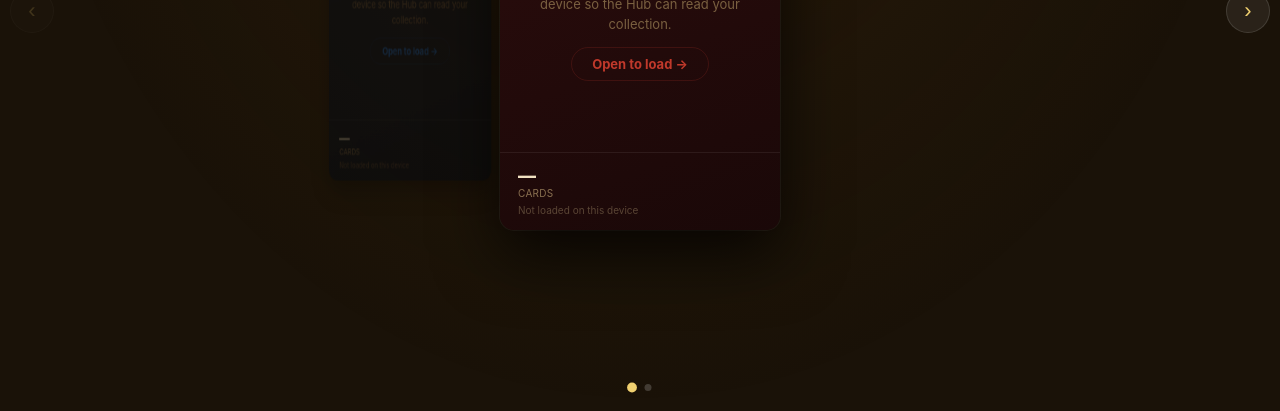
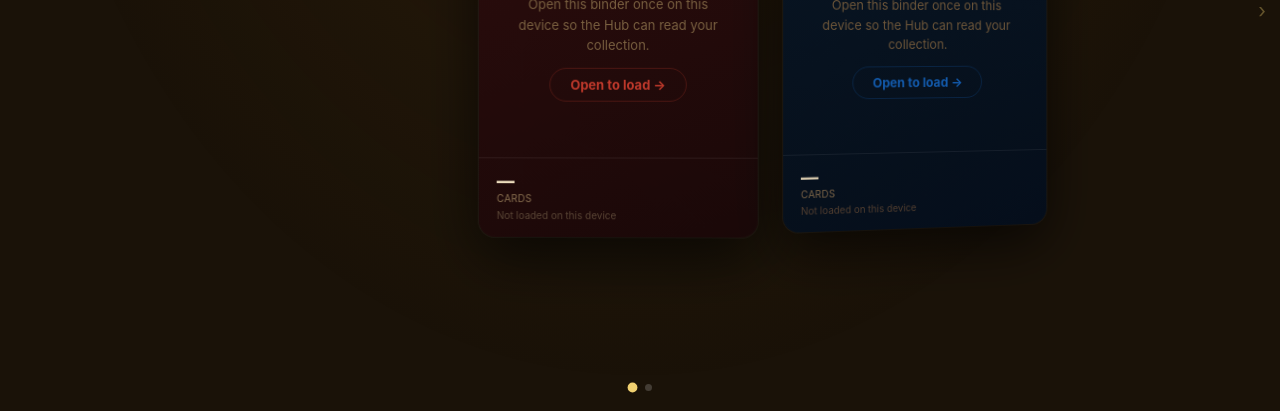
Before and after one commit to claudeaispam-maker/binder-hub, a plain HTML site: page index.html in a window 1280 px wide. Shown: the part 389-800 px from the top of the page. Drawn offline with Linux system fonts and the light colour scheme.

Commit message:
Rework carousel to native iOS scroll-snap feel
Replace absolute-positioned 3D carousel with horizontal scroll
track using scroll-snap-type:x mandatory and native iOS momentum.
Cards peek from the sides (~22px). JS scroll listener applies a
real-time rotateY tilt + scale + brightness to cards as they pass
through the viewport. Dot indicator and hint arrows update on scroll.

Co-Authored-By: Claude Sonnet 4.6 <noreply@anthropic.com>

```diff
--- a/index.html
+++ b/index.html
@@ -14,95 +14,75 @@ body{
   display:flex;
   flex-direction:column;
   align-items:center;
-  justify-content:center;
   min-height:100vh;
+  overflow:hidden;
   position:relative;
-  overflow:hidden;
 }
 body::before{
   content:'';
   position:fixed;inset:0;
-  background:radial-gradient(ellipse at 50% 0%,rgba(80,50,10,0.3) 0%,transparent 70%);
-  pointer-events:none;
+  background:radial-gradient(ellipse at 50% 0%,rgba(80,50,10,0.3) 0%,transparent 68%);
+  pointer-events:none;z-index:0;
 }
 
 /* ── Header ── */
 .hubHeader{
-  position:fixed;top:0;left:0;right:0;
-  padding:14px 20px 10px;
+  position:relative;z-index:10;
+  flex-shrink:0;
+  padding:16px 20px 10px;
   text-align:center;
-  z-index:20;
-  background:linear-gradient(to bottom,rgba(26,18,8,0.95) 70%,transparent);
+  width:100%;
 }
-.hubHeader h1{font-size:19px;color:#f0d070;font-weight:800;letter-spacing:.5px;text-shadow:0 2px 8px rgba(0,0,0,0.6);}
-.hubHeader p{font-size:11px;color:#8a7050;margin-top:2px;letter-spacing:.3px;}
+.hubHeader h1{font-size:19px;color:#f0d070;font-weight:800;letter-spacing:.4px;text-shadow:0 2px 8px rgba(0,0,0,0.6);}
+.hubHeader p{font-size:11px;color:#8a7050;margin-top:2px;letter-spacing:.2px;}
 
-/* ── Carousel wrap ── */
+/* ── Scroll track ── */
 .carouselWrap{
+  flex:1;
   width:100%;
-  flex:1;
+  overflow:hidden;
+  position:relative;z-index:1;
   display:flex;
   align-items:center;
-  justify-content:center;
-  perspective:900px;
-  padding:70px 0 72px;
 }
-.carousel{
-  position:relative;
-  width:300px;
-  height:460px;
+.carouselTrack{
+  display:flex;
+  align-items:center;
+  overflow-x:scroll;
+  scroll-snap-type:x mandatory;
+  -webkit-overflow-scrolling:touch;
+  overscroll-behavior-x:contain;
+  scrollbar-width:none;
+  gap:20px;
+  /* padding centers the first/last card with equal peek on both sides */
+  padding:16px calc(50vw - 140px - 22px);
+  width:100%;
+  height:100%;
 }
+.carouselTrack::-webkit-scrollbar{display:none}
 
 /* ── Binder card ── */
 .binderCard{
-  position:absolute;
-  left:0;top:0;
+  flex-shrink:0;
   width:280px;
-  height:450px;
-  border-radius:14px;
+  min-height:420px;
+  max-height:460px;
+  border-radius:16px;
   display:flex;
   flex-direction:column;
   overflow:hidden;
-  transition:transform .45s cubic-bezier(0.34,1.1,0.64,1), opacity .4s ease, filter .4s ease, box-shadow .4s ease;
-  transform-origin:center center;
-  backface-visibility:hidden;
-  will-change:transform,opacity;
+  scroll-snap-align:center;
+  /* transitions handle smooth tilts during JS-driven scroll feedback */
+  will-change:transform,filter;
+  box-shadow:0 20px 60px rgba(0,0,0,0.65),0 0 0 1px rgba(255,255,255,0.07);
+  cursor:pointer;
   user-select:none;
-}
-.binderCard.active{
-  transform:translateX(10px) rotateY(0deg) scale(1);
-  opacity:1;
-  filter:none;
-  z-index:3;
-  box-shadow:0 24px 64px rgba(0,0,0,0.75),0 0 0 1px rgba(255,255,255,0.08);
-}
-.binderCard.prev{
-  transform:translateX(-220px) rotateY(42deg) scale(0.78);
-  opacity:0.5;
-  filter:brightness(0.55);
-  z-index:2;
-  box-shadow:0 12px 32px rgba(0,0,0,0.5);
-  cursor:pointer;
-}
-.binderCard.next{
-  transform:translateX(240px) rotateY(-42deg) scale(0.78);
-  opacity:0.5;
-  filter:brightness(0.55);
-  z-index:2;
-  box-shadow:0 12px 32px rgba(0,0,0,0.5);
-  cursor:pointer;
-}
-.binderCard.hidden{
-  transform:translateX(10px) rotateY(0deg) scale(0.65);
-  opacity:0;
-  pointer-events:none;
-  z-index:1;
 }
 
 /* Spine (top bar) */
 .cardSpine{
   flex-shrink:0;
-  height:56px;
+  height:54px;
   display:flex;align-items:center;justify-content:space-between;
   padding:0 18px;
   position:relative;
@@ -125,11 +105,10 @@ body::before{
   background:rgba(0,0,0,0.25);
 }
 .thumb{
-  aspect-ratio:0.714;
+  aspect-ratio:.714;
   border-radius:5px;
   overflow:hidden;
   background:#1e1508;
-  position:relative;
 }
 .thumb img{width:100%;height:100%;object-fit:cover;display:block;}
 .thumb.empty{
@@ -140,26 +119,24 @@ body::before{
 /* Footer */
 .cardFooter{
   flex-shrink:0;
-  padding:12px 18px 14px;
+  padding:12px 18px 16px;
   display:flex;justify-content:space-between;align-items:flex-end;
   border-top:1px solid rgba(255,255,255,0.07);
 }
-.footLeft{}
-.statRow{display:flex;gap:16px;}
 .stat .val{font-size:18px;font-weight:800;color:#f0e0c0;}
 .stat .lbl{font-size:10px;color:#8a7050;margin-top:1px;letter-spacing:.3px;}
+.statRow{display:flex;gap:16px;}
 .lastUpd{font-size:10px;color:#5a4535;margin-top:5px;}
 .openBtn{
-  padding:9px 20px;
-  border:none;border-radius:22px;
+  padding:10px 22px;
+  border:none;border-radius:24px;
   font-size:13px;font-weight:700;letter-spacing:.3px;
   cursor:pointer;color:#fff;
   box-shadow:0 4px 16px rgba(0,0,0,0.4);
-  transition:transform .15s,box-shadow .15s,filter .15s;
+  transition:transform .15s,filter .15s;
   flex-shrink:0;
 }
-.openBtn:hover{transform:scale(1.06);filter:brightness(1.1);}
-.openBtn:active{transform:scale(0.97);}
+.openBtn:active{transform:scale(0.95);}
 
 /* Not-loaded state */
 .notLoaded{
@@ -174,60 +151,49 @@ body::before{
   padding:8px 20px;border-radius:20px;border:1px solid;
   transition:filter .15s;
 }
-.notLoaded a:hover{filter:brightness(1.2);}
-
-/* ── Nav buttons ── */
-.navBtn{
-  position:fixed;top:50%;transform:translateY(-50%);
-  width:44px;height:44px;
-  background:rgba(255,255,255,0.07);
-  border:1px solid rgba(255,255,255,0.12);
-  border-radius:50%;
-  font-size:22px;line-height:1;color:#f0d070;
-  cursor:pointer;
-  display:flex;align-items:center;justify-content:center;
-  z-index:20;
-  transition:background .15s,transform .15s,opacity .2s;
-  user-select:none;
-}
-.navBtn:hover:not(:disabled){background:rgba(255,255,255,0.14);transform:translateY(-50%) scale(1.1);}
-.navBtn:disabled{opacity:.18;cursor:default;pointer-events:none;}
-#prevBtn{left:10px;}
-#nextBtn{right:10px;}
 
 /* ── Dots ── */
 .dots{
-  position:fixed;bottom:20px;left:50%;transform:translateX(-50%);
-  display:flex;gap:9px;z-index:20;align-items:center;
+  flex-shrink:0;
+  padding:14px 0 20px;
+  display:flex;gap:9px;z-index:10;
+  align-items:center;justify-content:center;
+  position:relative;
 }
 .dot{
   width:7px;height:7px;border-radius:50%;
   background:rgba(255,255,255,0.18);
   cursor:pointer;
-  transition:background .2s,transform .2s,width .2s;
+  transition:background .2s,transform .2s;
 }
 .dot.active{background:#f0d070;transform:scale(1.4);}
 
-/* ── Add binder link ── */
-.addBinder{
-  position:fixed;bottom:46px;left:50%;transform:translateX(-50%);
-  font-size:11px;color:#5a4535;
-  z-index:20;white-space:nowrap;
+/* ── Nav hint arrows (subtle, edges of screen) ── */
+.navHint{
+  position:fixed;top:50%;
+  transform:translateY(-50%);
+  width:36px;height:72px;
+  display:flex;align-items:center;justify-content:center;
+  font-size:20px;color:rgba(240,208,112,0.35);
+  z-index:20;pointer-events:none;
+  transition:opacity .3s;
 }
+#hintLeft{left:0;}
+#hintRight{right:0;}
 </style>
 </head>
 <body>
 
 <div class="hubHeader">
   <h1>🗂 Card Binder Hub</h1>
-  <p>Flip through your collection</p>
+  <p>Swipe to browse your collection</p>
 </div>
 
-<button class="navBtn" id="prevBtn">‹</button>
-<button class="navBtn" id="nextBtn">›</button>
+<div id="hintLeft"  class="navHint">‹</div>
+<div id="hintRight" class="navHint">›</div>
 
 <div class="carouselWrap">
-  <div class="carousel" id="carousel"></div>
+  <div class="carouselTrack" id="carouselTrack"></div>
 </div>
 
 <div class="dots" id="dots"></div>
@@ -254,36 +220,34 @@ const BINDERS = [
 ];
 
 /* ── Helpers ─────────────────────────────────────────────── */
-function loadData(key) {
-  try { const r = localStorage.getItem(key); return r ? JSON.parse(r) : null; }
-  catch(e) { return null; }
+function loadData(key){
+  try{ const r = localStorage.getItem(key); return r ? JSON.parse(r) : null; }catch(e){ return null; }
 }
-
-function getStats(data) {
+function getStats(data){
   const cards = [];
   let lastTs = null;
-  (data?.pages || []).forEach(page =>
-    (page || []).forEach(slot => {
-      if (!slot) return;
+  (data?.pages||[]).forEach(page =>
+    (page||[]).forEach(slot => {
+      if(!slot) return;
       cards.push(slot);
-      if (slot.addedAt && (!lastTs || slot.addedAt > lastTs)) lastTs = slot.addedAt;
+      if(slot.addedAt && (!lastTs || slot.addedAt > lastTs)) lastTs = slot.addedAt;
     })
   );
-  const images = cards.filter(c => c.image).slice(0, 6).map(c => c.image);
-  const value  = cards.reduce((s, c) => s + (Number(c.price) || 0), 0);
-  return { count: cards.length, value, images, lastTs };
+  return {
+    count:   cards.length,
+    value:   cards.reduce((s,c) => s + (Number(c.price)||0), 0),
+    images:  cards.filter(c=>c.image).slice(0,6).map(c=>c.image),
+    lastTs,
+  };
 }
+function fmtDate(ts){
+  if(!ts) return 'No data yet';
+  return new Date(ts).toLocaleDateString('en-US',{month:'short',day:'numeric',year:'numeric'});
+}
+function fmtVal(v){ return v > 0 ? '$'+v.toFixed(2) : '—'; }
 
-function fmtDate(ts) {
-  if (!ts) return 'No data yet';
-  return new Date(ts).toLocaleDateString('en-US', { month:'short', day:'numeric', year:'numeric' });
-}
-function fmtValue(v) {
-  return v > 0 ? '$' + v.toFixed(2) : '—';
-}
-
-/* ── Build a binder card element ─────────────────────────── */
-function buildCard(binder, index) {
+/* ── Build a card element ────────────────────────────────── */
+function buildCard(binder, index){
   const data  = loadData(binder.key);
   const stats = getStats(data);
 
@@ -299,34 +263,31 @@ function buildCard(binder, index) {
   spine.innerHTML = `<span class="spineName">${binder.name}</span><span class="spineIcon">${binder.icon}</span>`;
   card.appendChild(spine);
 
-  if (!data) {
-    /* Not-loaded state */
+  if(!data){
     const nl = document.createElement('div');
     nl.className = 'notLoaded';
     nl.innerHTML = `
       <div class="nlIcon">📂</div>
       <p>Open this binder once on this device so the Hub can read your collection.</p>
-      <a href="${binder.url}" style="color:${binder.accent};border-color:${binder.accent}30;">Open to load →</a>
+      <a href="${binder.url}" style="color:${binder.accent};border-color:${binder.accent}44;">Open to load →</a>
     `;
     card.appendChild(nl);
-
     const footer = document.createElement('div');
     footer.className = 'cardFooter';
-    footer.innerHTML = `<div class="footLeft"><div class="statRow"><div class="stat"><div class="val">—</div><div class="lbl">CARDS</div></div></div><div class="lastUpd">Not loaded on this device</div></div>`;
+    footer.innerHTML = `<div><div class="statRow"><div class="stat"><div class="val">—</div><div class="lbl">CARDS</div></div></div><div class="lastUpd">Not loaded on this device</div></div>`;
     card.appendChild(footer);
   } else {
-    /* Thumbnail grid */
     const grid = document.createElement('div');
     grid.className = 'thumbGrid';
-    for (let i = 0; i < 6; i++) {
+    for(let i=0;i<6;i++){
       const cell = document.createElement('div');
-      if (stats.images[i]) {
+      if(stats.images[i]){
         cell.className = 'thumb';
         const img = document.createElement('img');
         img.src = stats.images[i];
         img.loading = 'lazy';
         img.alt = '';
-        img.onerror = () => { cell.className = 'thumb empty'; cell.innerHTML = '?'; };
+        img.onerror = () => { cell.className='thumb empty'; cell.innerHTML='?'; };
         cell.appendChild(img);
       } else {
         cell.className = 'thumb empty';
@@ -336,98 +297,100 @@ function buildCard(binder, index) {
     }
     card.appendChild(grid);
 
-    /* Footer */
     const footer = document.createElement('div');
     footer.className = 'cardFooter';
+    const btn = document.createElement('button');
+    btn.className = 'openBtn';
+    btn.style.background = binder.accent;
+    btn.textContent = 'Open →';
+    btn.addEventListener('click', e => { e.stopPropagation(); window.location.href = binder.url; });
     footer.innerHTML = `
-      <div class="footLeft">
+      <div>
         <div class="statRow">
           <div class="stat"><div class="val">${stats.count}</div><div class="lbl">CARDS</div></div>
-          <div class="stat"><div class="val">${fmtValue(stats.value)}</div><div class="lbl">VALUE</div></div>
+          <div class="stat"><div class="val">${fmtVal(stats.value)}</div><div class="lbl">VALUE</div></div>
         </div>
         <div class="lastUpd">Updated ${fmtDate(stats.lastTs)}</div>
       </div>
-      <button class="openBtn" style="background:${binder.accent};">Open →</button>
     `;
-    footer.querySelector('.openBtn').addEventListener('click', (e) => {
-      e.stopPropagation();
-      window.location.href = binder.url;
-    });
+    footer.appendChild(btn);
     card.appendChild(footer);
   }
-
-  /* Clicking a non-active card navigates to it */
-  card.addEventListener('click', () => {
-    const i = parseInt(card.dataset.index);
-    if (i !== current) navigateTo(i);
-  });
-
   return card;
 }
 
-/* ── Carousel logic ──────────────────────────────────────── */
-let current = 0;
-const cards = [];
-const carousel = document.getElementById('carousel');
-const dotsEl   = document.getElementById('dots');
+/* ── Init cards & dots ───────────────────────────────────── */
+const track  = document.getElementById('carouselTrack');
+const dotsEl = document.getElementById('dots');
+const cards  = [];
+let current  = 0;
 
 BINDERS.forEach((binder, i) => {
   const card = buildCard(binder, i);
   cards.push(card);
-  carousel.appendChild(card);
+  track.appendChild(card);
 
   const dot = document.createElement('div');
-  dot.className = 'dot' + (i === 0 ? ' active' : '');
-  dot.addEventListener('click', () => navigateTo(i));
+  dot.className = 'dot' + (i===0?' active':'');
+  dot.addEventListener('click', () => scrollToCard(i));
   dotsEl.appendChild(dot);
 });
 
-function cardClass(cardIdx) {
-  const diff = cardIdx - current;
-  const total = cards.length;
-  if (diff === 0) return 'active';
-  if (diff === -1 || (current === 0 && cardIdx === total - 1)) return 'prev';
-  if (diff ===  1 || (current === total - 1 && cardIdx === 0)) return 'next';
-  return 'hidden';
+/* ── Scroll to a card (smooth, iOS-native) ───────────────── */
+function scrollToCard(i){
+  cards[i].scrollIntoView({ behavior:'smooth', inline:'center', block:'nearest' });
 }
 
-function updatePositions() {
-  cards.forEach((card, i) => {
-    card.className = 'binderCard ' + cardClass(i);
-  });
-  document.querySelectorAll('.dot').forEach((d, i) => {
-    d.classList.toggle('active', i === current);
-  });
-  document.getElementById('prevBtn').disabled = current === 0;
-  document.getElementById('nextBtn').disabled = current === cards.length - 1;
+/* ── 3D tilt + dot sync on scroll ───────────────────────── */
+let rafId = null;
+function onScroll(){
+  if(rafId) cancelAnimationFrame(rafId);
+  rafId = requestAnimationFrame(applyTilts);
 }
 
-function navigateTo(i) {
-  current = i;
-  updatePositions();
+function applyTilts(){
+  const trackRect = track.getBoundingClientRect();
+  const center    = trackRect.left + trackRect.width / 2;
+  let   closestI  = 0;
+  let   closestD  = Infinity;
+
+  cards.forEach((card, i) => {
+    const r    = card.getBoundingClientRect();
+    const cCtr = r.left + r.width / 2;
+    const off  = (cCtr - center) / trackRect.width;  // -1 … +1
+
+    const angle      = off * 44;
+    const scale      = Math.max(0.80, 1 - Math.abs(off) * 0.22);
+    const brightness = Math.max(0.45, 1 - Math.abs(off) * 0.52);
+
+    card.style.transform = `perspective(900px) rotateY(${angle}deg) scale(${scale})`;
+    card.style.filter    = `brightness(${brightness})`;
+
+    const dist = Math.abs(cCtr - center);
+    if(dist < closestD){ closestD = dist; closestI = i; }
+  });
+
+  /* update dots & hint arrows */
+  if(closestI !== current){
+    current = closestI;
+    dotsEl.querySelectorAll('.dot').forEach((d,i) => d.classList.toggle('active', i===current));
+  }
+  document.getElementById('hintLeft').style.opacity  = current > 0 ? '1' : '0';
+  document.getElementById('hintRight').style.opacity = current < cards.length-1 ? '1' : '0';
 }
 
-document.getElementById('prevBtn').addEventListener('click', () => { if (current > 0) navigateTo(current - 1); });
-document.getElementById('nextBtn').addEventListener('click', () => { if (current < cards.length - 1) navigateTo(current + 1); });
+track.addEventListener('scroll', onScroll, { passive:true });
 
+/* ── Keyboard fallback ───────────────────────────────────── */
 document.addEventListener('keydown', e => {
-  if (e.key === 'ArrowLeft')  { if (current > 0)              navigateTo(current - 1); }
-  if (e.key === 'ArrowRight') { if (current < cards.length-1) navigateTo(current + 1); }
+  if(e.key==='ArrowLeft'  && current>0)              scrollToCard(current-1);
+  if(e.key==='ArrowRight' && current<cards.length-1) scrollToCard(current+1);
 });
 
-let touchStartX = null;
-document.addEventListener('touchstart', e => { touchStartX = e.touches[0].clientX; }, { passive: true });
-document.addEventListener('touchend',   e => {
-  if (touchStartX === null) return;
-  const dx = e.changedTouches[0].clientX - touchStartX;
-  if (Math.abs(dx) > 45) {
-    if (dx < 0) { if (current < cards.length-1) navigateTo(current + 1); }
-    else        { if (current > 0)              navigateTo(current - 1); }
-  }
-  touchStartX = null;
-});
-
-updatePositions();
+/* ── Initial render ──────────────────────────────────────── */
+applyTilts();
+// After layout settle, re-run so offsetLeft values are accurate
+requestAnimationFrame(applyTilts);
 </script>
 </body>
 </html>
```
